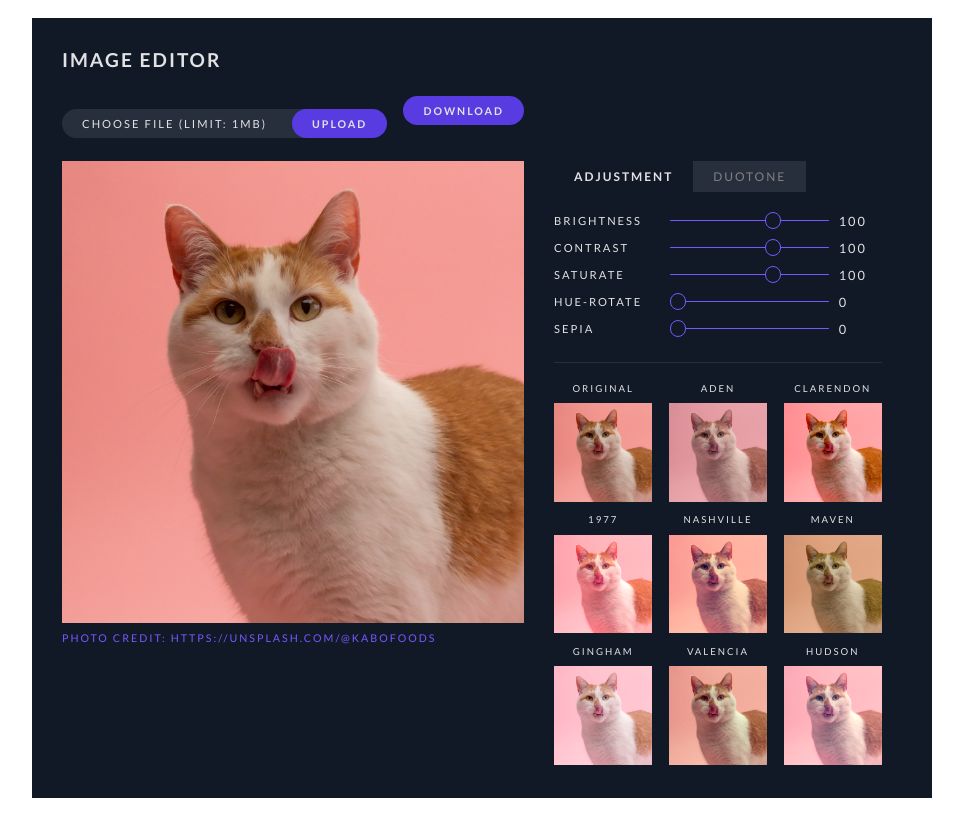
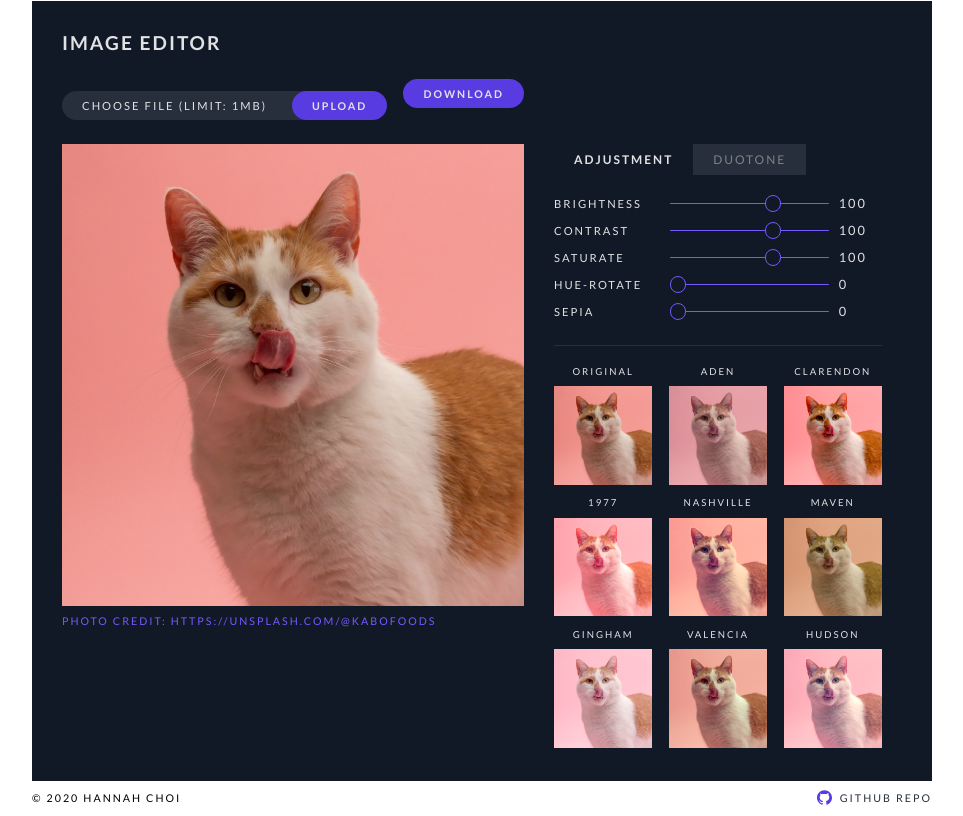
Before and after one commit to hannah-choi/image_editor, a React (Create React App) app in the folder client/: page / in a window 1280 px wide. Shown: the whole page, without its empty margins (166-1129 px from the left). Built offline with nearby package versions, Linux system fonts and the light colour scheme.

Commit message:
added footer

```diff
--- a/client/src/App.js
+++ b/client/src/App.js
@@ -2,6 +2,7 @@ import { useState } from "react";
 import "./css/App.css";
 import Canvas from "./components/Canvas";
 import Upload from "./components/Upload";
+import Footer from "./components/Footer";
 
 function App() {
     const [objectURL, setObjectURL] = useState("");
@@ -11,6 +12,7 @@ function App() {
     };
 
     return (
+        <>
             <div className="App">
                 <div className="wrapper">
                     <h2>Image editor</h2>
@@ -18,6 +20,8 @@ function App() {
                     <Canvas newImagePath={objectURL} />
                 </div>
             </div>
+            <Footer />
+        </>
     );
 }
 
--- /dev/null
+++ b/client/src/components/Footer.js
@@ -0,0 +1,24 @@
+import React from "react";
+import { ReactComponent as Github } from "../svg/github.svg";
+
+function Footer() {
+    return (
+        <footer>
+            <p className="secondary">© 2020 Hannah Choi</p>
+            <a
+                className="git_link"
+                target="_blank"
+                rel="noopener noreferrer"
+                href="https://github.com/hannah-developer/image_editor"
+            >
+                <Github
+                    className="github"
+                    style={{ width: `15px`, height: `15px` }}
+                />{" "}
+                GITHUB REPO
+            </a>
+        </footer>
+    );
+}
+
+export default Footer;
--- a/client/src/css/App.css
+++ b/client/src/css/App.css
@@ -207,3 +207,30 @@ button#download {
     color: var(--text);
     font-weight: 700;
 }
+
+footer {
+    font-size: 8pt;
+    display: flex;
+    justify-content: space-between;
+}
+
+footer .secondary {
+    width: 200px;
+}
+
+footer a {
+    width: 115px;
+    display: flex;
+    align-items: center;
+    justify-content: space-between;
+    text-decoration: none;
+    color: var(--secondary);
+}
+
+footer a:hover {
+    color: var(--point);
+}
+
+footer .github {
+    fill: var(--point);
+}
```
Also changed, not shown: client/public/manifest.json, client/src/svg/github.svg (added). Lines whose indentation alone changed are shown as unchanged.
